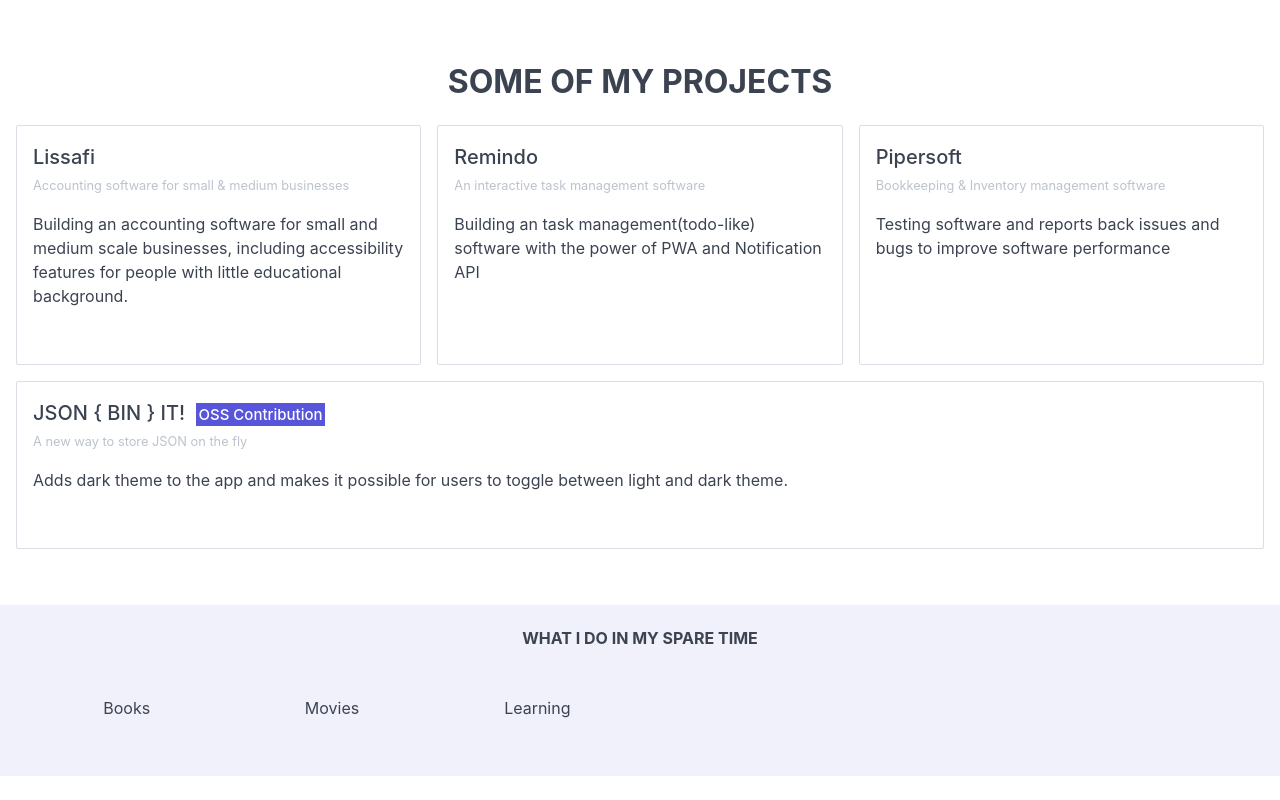
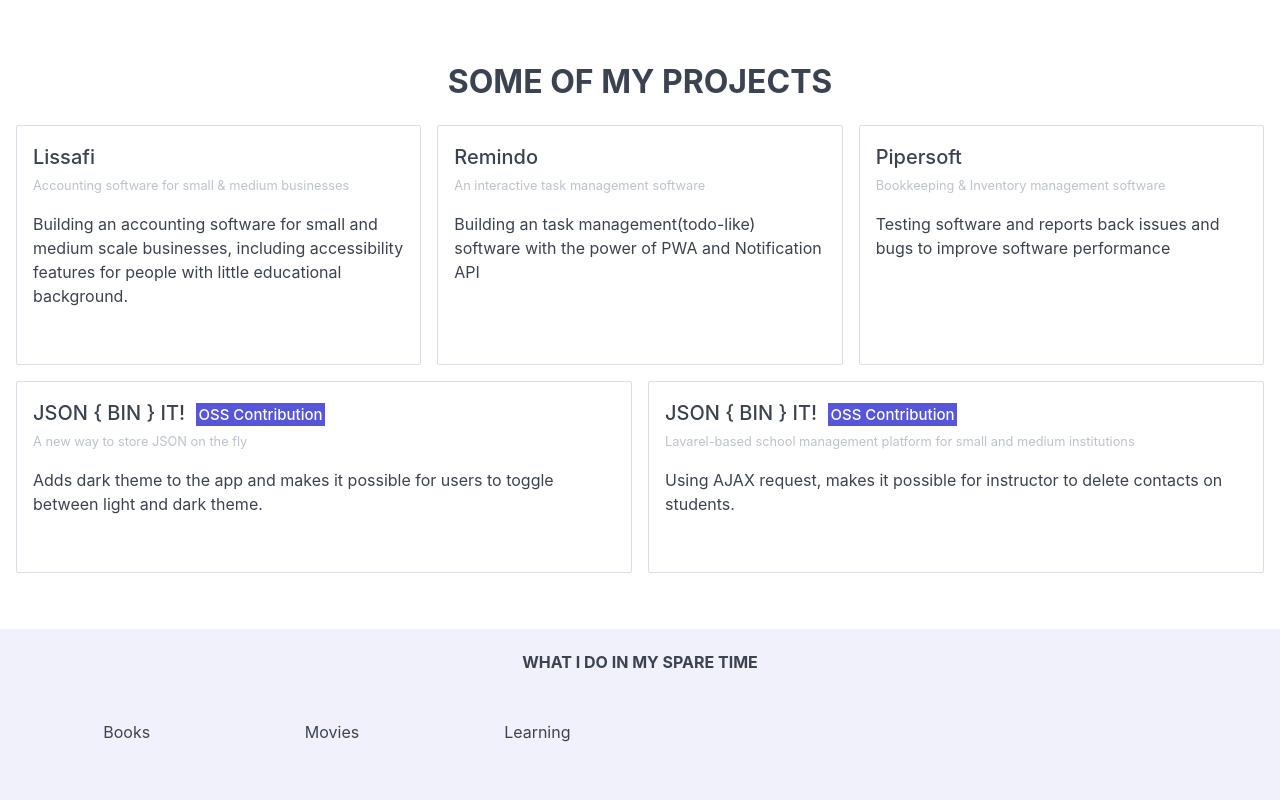
Before and after one commit to Aybee5/portfolio, a Nuxt app: page / in a window 1280 px wide. Shown: the part 1991-2791 px from the top of the page. Before the commit the page ends 2767 px from the top, so only its background shows below. Built offline with nearby package versions, Linux system fonts and the light colour scheme.

Commit message:
Adds OSS contribution

```diff
--- a/components/Projects/index.vue
+++ b/components/Projects/index.vue
@@ -46,6 +46,7 @@
                     {title:'Remindo', link: 'https://remindo.netlify.app', summary: 'An interactive task management software', description: 'Building an task management(todo-like) software with the power of PWA and Notification API', icons: ['icon-vue-dot-js', 'icon-couchdb-icon', 'icon-googlecloud' ]},
                     {title:'Pipersoft', link: 'https://piper.com.ng', summary: 'Bookkeeping & Inventory management software', description: 'Testing software and reports back issues and bugs to improve software performance', icons: ['icon-django', 'icon-vue-dot-js', 'icon-couchdb-icon']},
                     {title:' JSON { BIN } IT!', link: 'https://jsonbin.it', summary: 'A new way to store JSON on the fly', description: 'Adds dark theme to the app and makes it possible for users to toggle between light and dark theme.', icons: ['icon-django', 'icon-vue-dot-js', 'icon-couchdb-icon'], oss: true},
+                    {title:' JSON { BIN } IT!', link: 'https://jsonbin.it', summary: 'Lavarel-based school management platform for small and medium institutions', description: 'Using AJAX request, makes it possible for instructor to delete contacts on students.', icons: ['icon-django', 'icon-vue-dot-js', 'icon-couchdb-icon'], oss: true},
 
                 ]
             }
```
